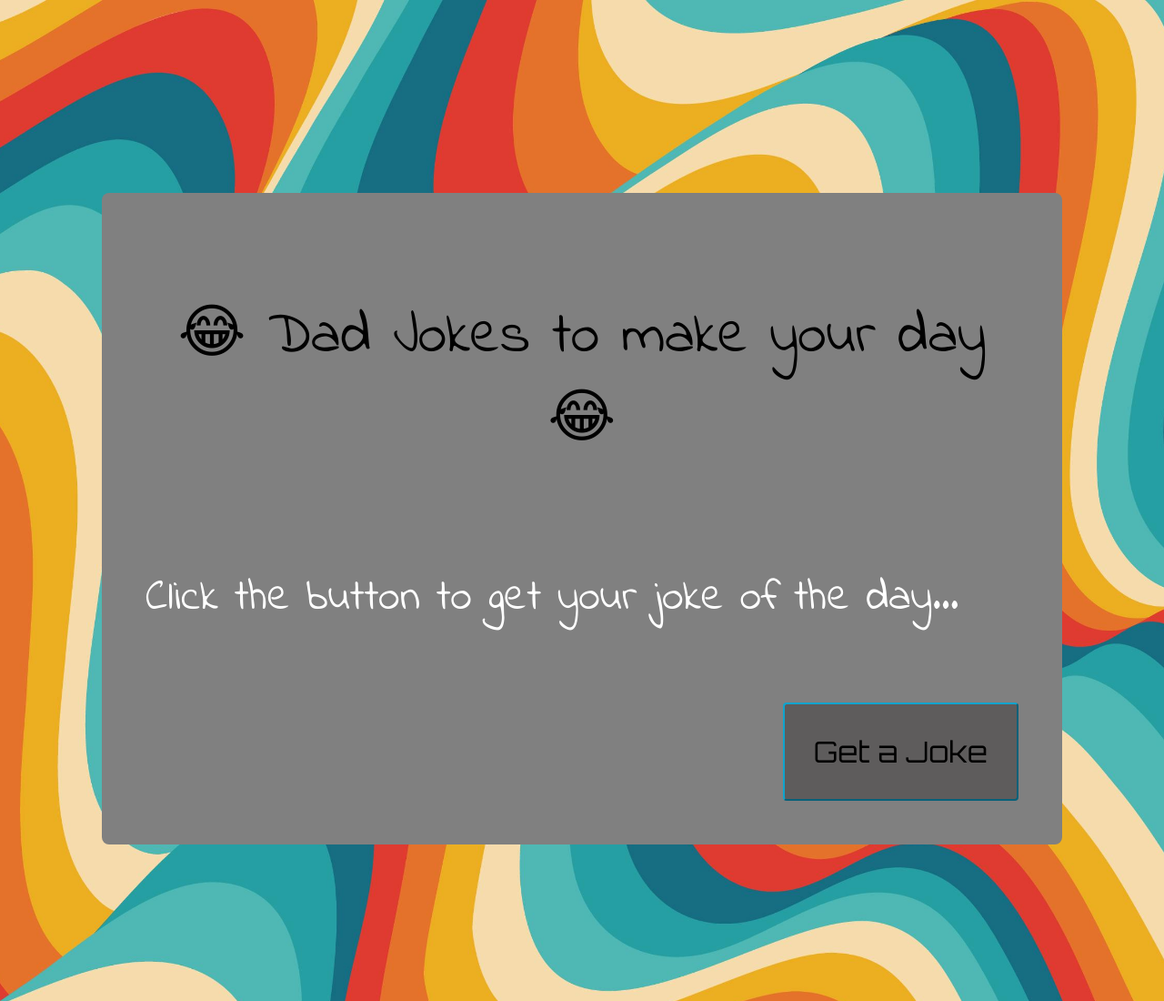
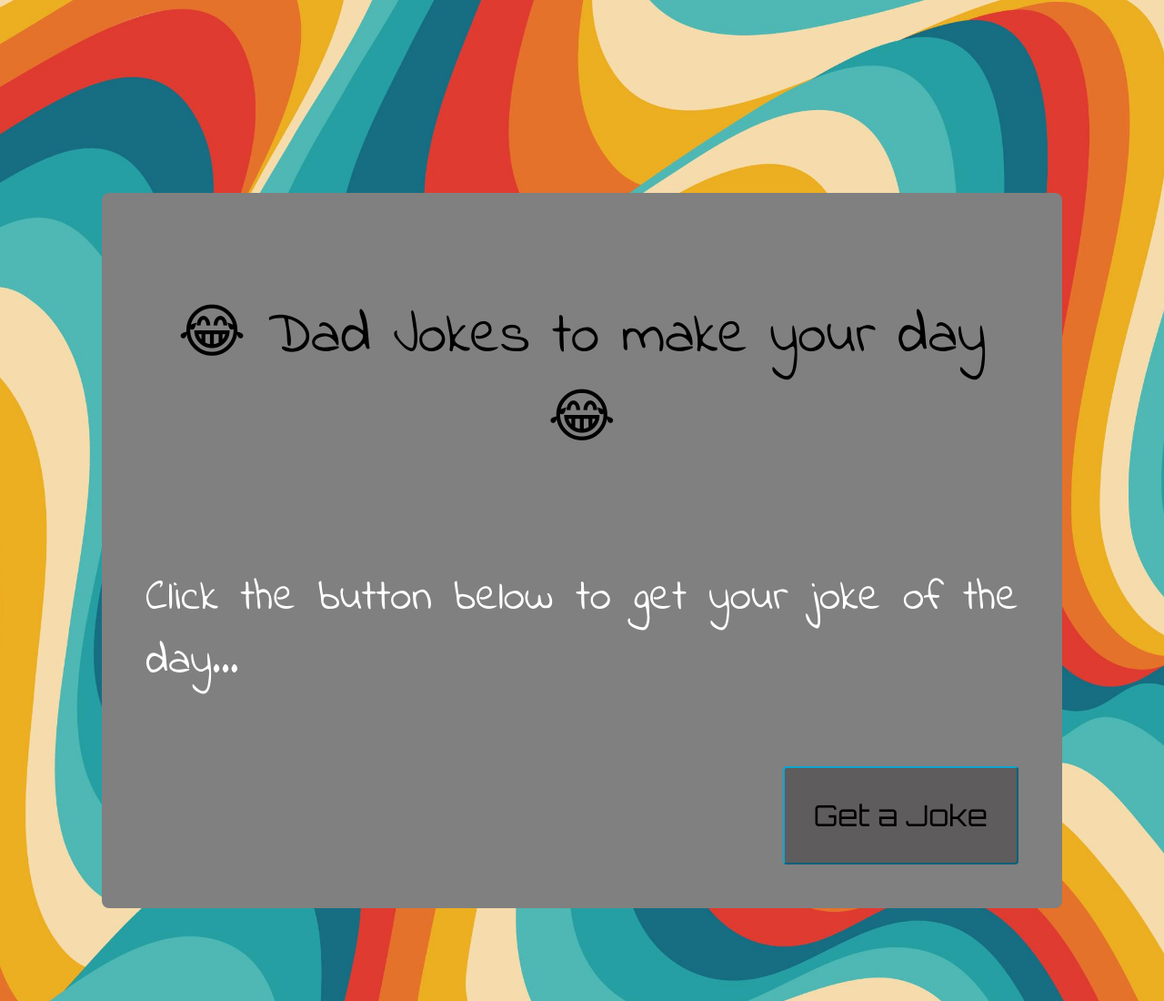
Before and after one commit to Vacuna98/AcunaVMC-1, a plain HTML site: page index.html in a window 1280 px wide. Shown: the top 1100 px of the page at 91% size. Drawn offline with Linux system fonts and the light colour scheme.

Commit message:
updating for review

```diff
--- a/index.html
+++ b/index.html
@@ -13,7 +13,7 @@
     <section>
         <div class="container">
             <h3>😂 Dad Jokes to make your day 😂</h3>
-            <div class="joke"> <p>Click the button to get your joke of the day...</p></div>
+            <div class="joke"> <p>Click the button below to get your joke of the day...</p></div>
             <button>Get a Joke</button>
         </div>
     </section>
```
